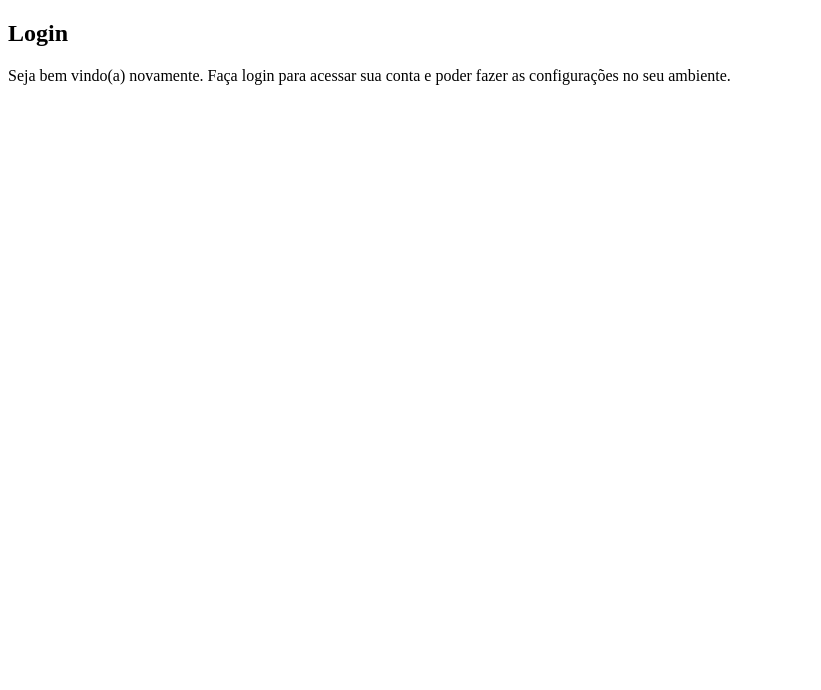
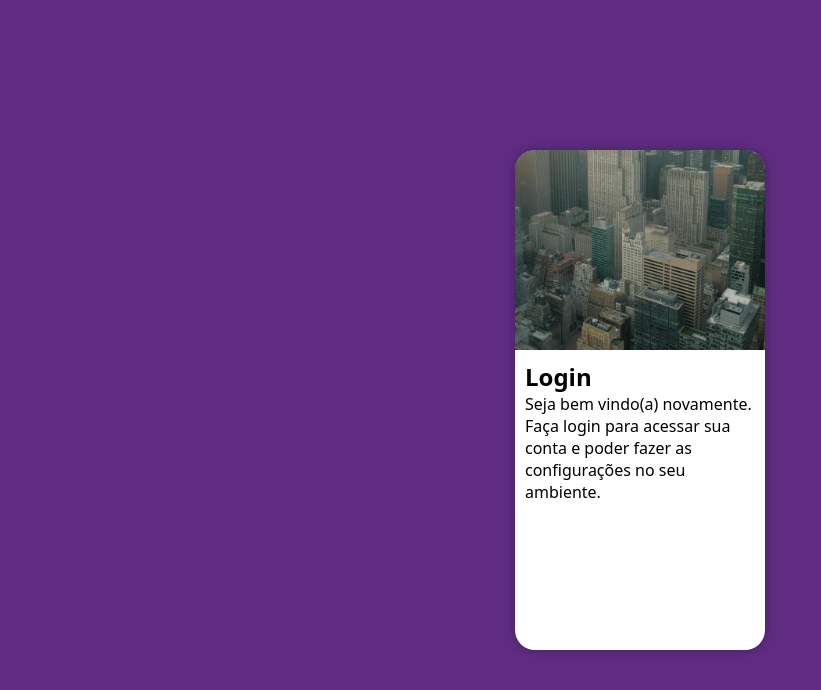
Before and after one commit to VicenteQuinto/projeto-login, a plain HTML site: page index.html in a window 1280 px wide. Shown: the whole page, without its empty margins (0-821 px from the left). Drawn offline with Linux system fonts and the light colour scheme.

Commit message:
atualizacao projeto login

```diff
--- a/estilos/style.css
+++ b/estilos/style.css
@@ -7,3 +7,52 @@ Verde: #49a09d
 Lilás: #5f2c82
 
 */
+
+*{
+    font-family: system-ui, -apple-system, BlinkMacSystemFont, 'Segoe UI', Roboto, Oxygen, Ubuntu, Cantarell, 'Open Sans', 'Helvetica Neue', sans-serif;
+    margin: 0px;
+    padding: 0px;
+    box-sizing: border-box;
+}
+body, html{
+background-color: #5f2c82;
+height: 100vh;
+width: 100vw;
+}
+
+main{
+    position: relative;
+    height: 100vh;
+    width: 100vw;
+}
+
+section#login{
+
+position: absolute;
+top: 50%;
+left: 50%;
+transform: translate(-50%, -50%);
+overflow: hidden;/*Tudo que estiver fora da borda fica escondido, ou seja, arredonda o canto superior*/
+
+background-color: white;
+width: 250px;
+height: 500px;
+border-radius: 20px;
+box-shadow: 0px 0px 10px rgba(0, 0, 0, 0.308);
+
+}
+
+
+section#login > div#imagem{
+    display: block;
+    background: #5f2c82 url(../imagens/predio.jpg);
+    background-size: cover;
+    background-repeat: no-repeat;
+    background-position: left bottom;
+    height: 200px;
+
+}
+section#login > div#formulario{
+    display: block;
+    padding: 10px;
+}
```
